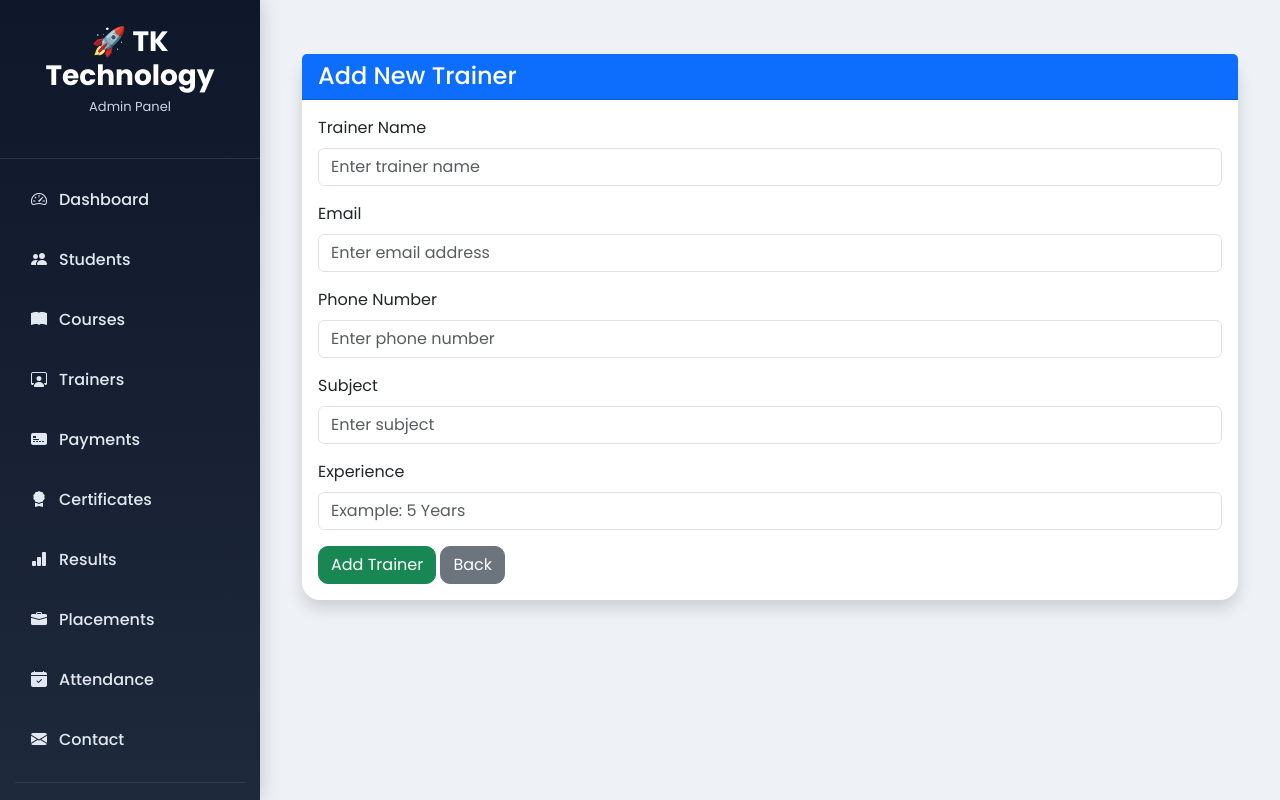
After one commit to Kharkar88/TK_Technology, a Django app: page /adminpanel/trainers/add/ in a window 1280 px wide. The commit adds this page. Run offline with Django 5.2, Linux system fonts and the light colour scheme; the visitor is signed in with stand-in values (Sample User, id 1).

Commit message:
Added trainer management functionality

```diff
--- a/adminpanel/urls.py
+++ b/adminpanel/urls.py
@@ -16,6 +16,7 @@ from .views.courses import (
 
 from .views.trainers import (
     trainer_management,
+    add_trainer,
     edit_trainer,
     delete_trainer,
 )
@@ -75,6 +76,7 @@ urlpatterns = [
 
     # Trainers
     path("trainers/", trainer_management, name="trainer_management"),
+    path("trainers/add/", add_trainer, name="add_trainer"),
     path("trainers/edit/<int:trainer_id>/", edit_trainer, name="edit_trainer"),
     path("trainers/delete/<int:trainer_id>/", delete_trainer, name="delete_trainer"),
 
--- a/adminpanel/views/trainers.py
+++ b/adminpanel/views/trainers.py
@@ -13,7 +13,6 @@ def trainer_management(request):
     trainers = Instructor.objects.all().order_by("-id")
 
     if search:
-
         trainers = trainers.filter(
             name__icontains=search
         )
@@ -25,6 +24,33 @@ def trainer_management(request):
             "trainers": trainers,
             "search": search,
         }
+    )
+
+
+@login_required
+def add_trainer(request):
+
+    if request.method == "POST":
+
+        Instructor.objects.create(
+            name=request.POST.get("name"),
+            email=request.POST.get("email"),
+            phone=request.POST.get("phone"),
+            subject=request.POST.get("subject"),
+            experience=request.POST.get("experience"),
+        )
+
+        messages.success(
+            request,
+            "Trainer Added Successfully."
+        )
+
+        return redirect("trainer_management")
+
+
+    return render(
+        request,
+        "add_trainer.html"
     )
 
 
@@ -53,6 +79,7 @@ def edit_trainer(request, trainer_id):
 
         return redirect("trainer_management")
 
+
     return render(
         request,
         "edit_trainer.html",
--- /dev/null
+++ b/instructors/urls.py
@@ -0,0 +1,6 @@
+from django.urls import path
+from . import views
+
+urlpatterns = [
+    path('add/', views.add_instructor, name='add_instructor'),
+]
--- a/instructors/views.py
+++ b/instructors/views.py
@@ -1,3 +1,4 @@
 from django.shortcuts import render
 
-# Create your views here.
+def add_instructor(request):
+    return render(request, 'add_instructor.html')
--- /dev/null
+++ b/templates/add_trainer.html
@@ -0,0 +1,127 @@
+{% extends 'admin_base.html' %}
+
+{% block content %}
+
+<div class="container mt-4">
+
+    <div class="card shadow">
+
+        <div class="card-header bg-primary text-white">
+            <h4 class="mb-0">
+                Add New Trainer
+            </h4>
+        </div>
+
+
+        <div class="card-body">
+
+
+            <form method="POST">
+
+                {% csrf_token %}
+
+
+                <div class="mb-3">
+                    <label class="form-label">
+                        Trainer Name
+                    </label>
+
+                    <input
+                    type="text"
+                    name="name"
+                    class="form-control"
+                    placeholder="Enter trainer name"
+                    required>
+                </div>
+
+
+
+                <div class="mb-3">
+
+                    <label class="form-label">
+                        Email
+                    </label>
+
+                    <input
+                    type="email"
+                    name="email"
+                    class="form-control"
+                    placeholder="Enter email address"
+                    required>
+
+                </div>
+
+
+
+                <div class="mb-3">
+
+                    <label class="form-label">
+                        Phone Number
+                    </label>
+
+                    <input
+                    type="text"
+                    name="phone"
+                    class="form-control"
+                    placeholder="Enter phone number">
+
+                </div>
+
+
+
+
+                <div class="mb-3">
+
+                    <label class="form-label">
+                        Subject
+                    </label>
+
+                    <input
+                    type="text"
+                    name="subject"
+                    class="form-control"
+                    placeholder="Enter subject">
+
+                </div>
+
+
+
+
+                <div class="mb-3">
+
+                    <label class="form-label">
+                        Experience
+                    </label>
+
+                    <input
+                    type="text"
+                    name="experience"
+                    class="form-control"
+                    placeholder="Example: 5 Years">
+
+                </div>
+
+
+
+                <button type="submit" class="btn btn-success">
+                    Add Trainer
+                </button>
+
+
+                <a href="{% url 'trainer_management' %}"
+                   class="btn btn-secondary">
+                    Back
+                </a>
+
+
+            </form>
+
+
+        </div>
+
+    </div>
+
+</div>
+
+
+{% endblock %}
--- a/templates/trainer_management.html
+++ b/templates/trainer_management.html
@@ -10,7 +10,7 @@
 
             <h3>Trainer Management</h3>
 
-            <a href="/instructors/add/" class="btn btn-light">
+            <a href="/adminpanel/trainers/add/" class="btn btn-light">
 
                 + Add Trainer
 
--- a/tktechnology/urls.py
+++ b/tktechnology/urls.py
@@ -65,6 +65,9 @@ urlpatterns = [
         'results/',
         include('results.urls')
     ),
+    path(
+        'instructors/',
+        include('instructors.urls')),
 
 ]
 
```
Also changed, not shown: templates/add_instructor.html (added, +13 -0 lines), templates/index.html (+37 -9 lines).
